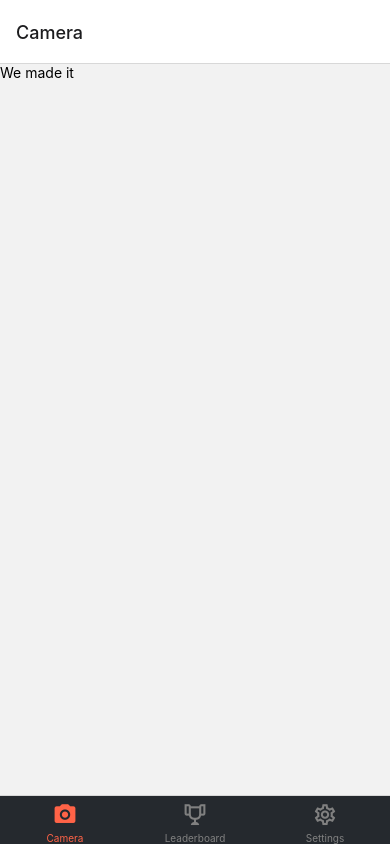
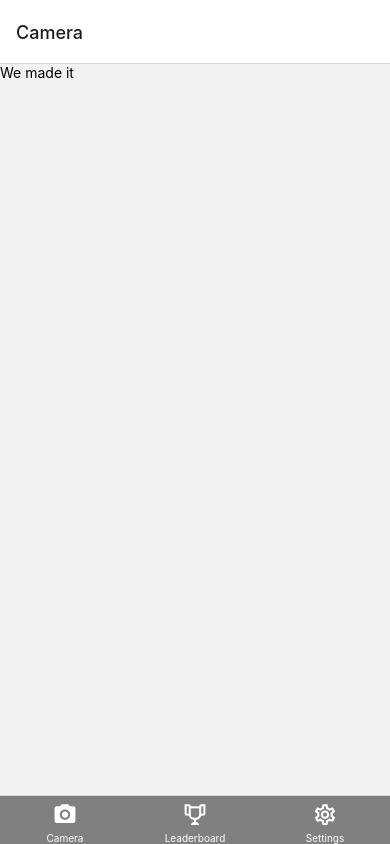
Before and after one commit to david-roh/eyeRide, a React Native app: screen / in a window 390 px wide. Built offline with nearby package versions, Linux system fonts and the light colour scheme.

Commit message:
modify app

```diff
--- a/App.js
+++ b/App.js
@@ -39,9 +39,9 @@ export default function App() {
                                 />
                             );
                         },
-                        tabBarActiveTintColor: "tomato",
-                        tabBarInactiveTintColor: "gray",
-                        tabBarStyle: { backgroundColor: "#25292e" },
+                        tabBarActiveTintColor: "white",
+                        tabBarInactiveTintColor: "white",
+                        tabBarStyle: { backgroundColor: "gray" },
                     })}
                 >
                     <Tab.Screen name="Camera" component={CameraDrowsy} />
```
